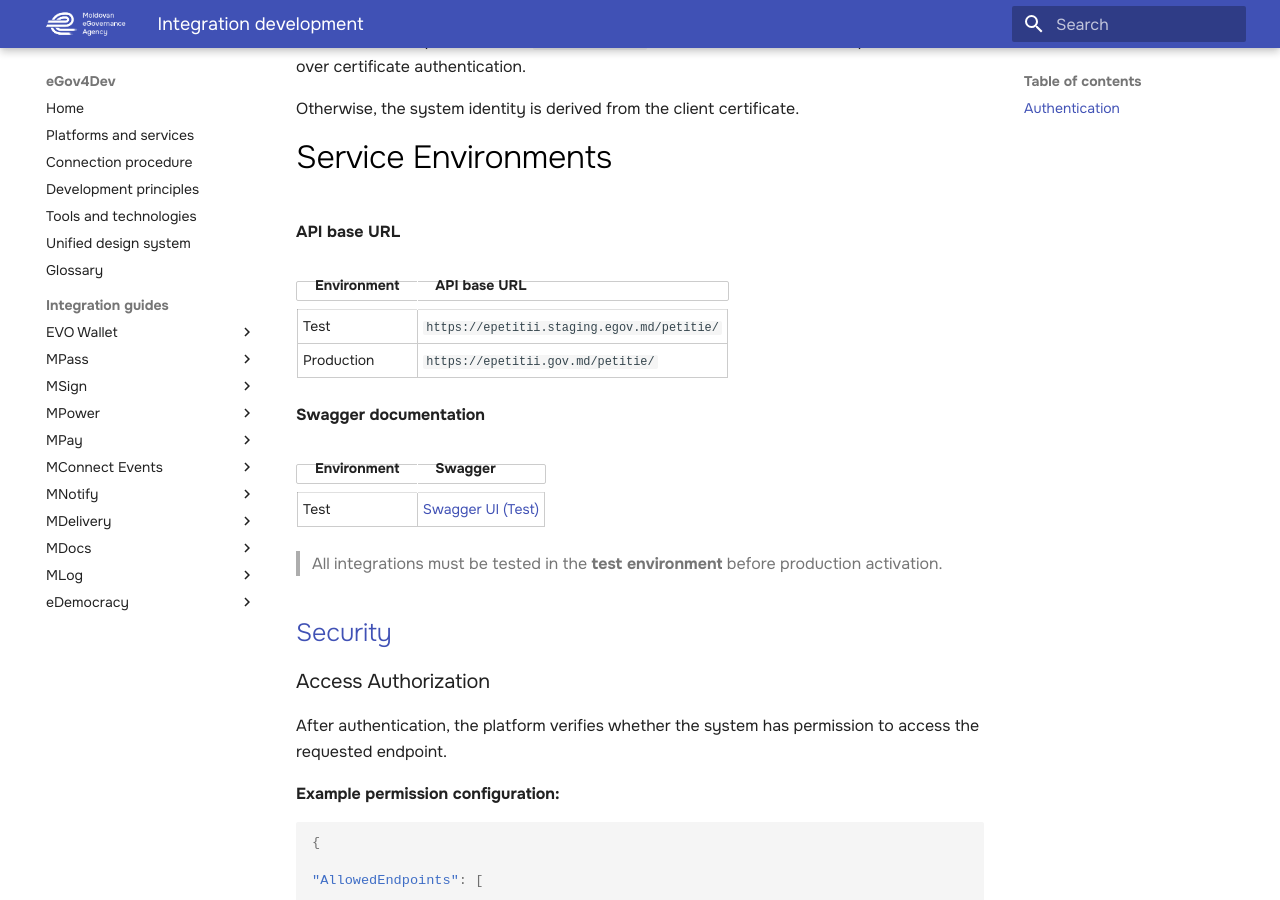
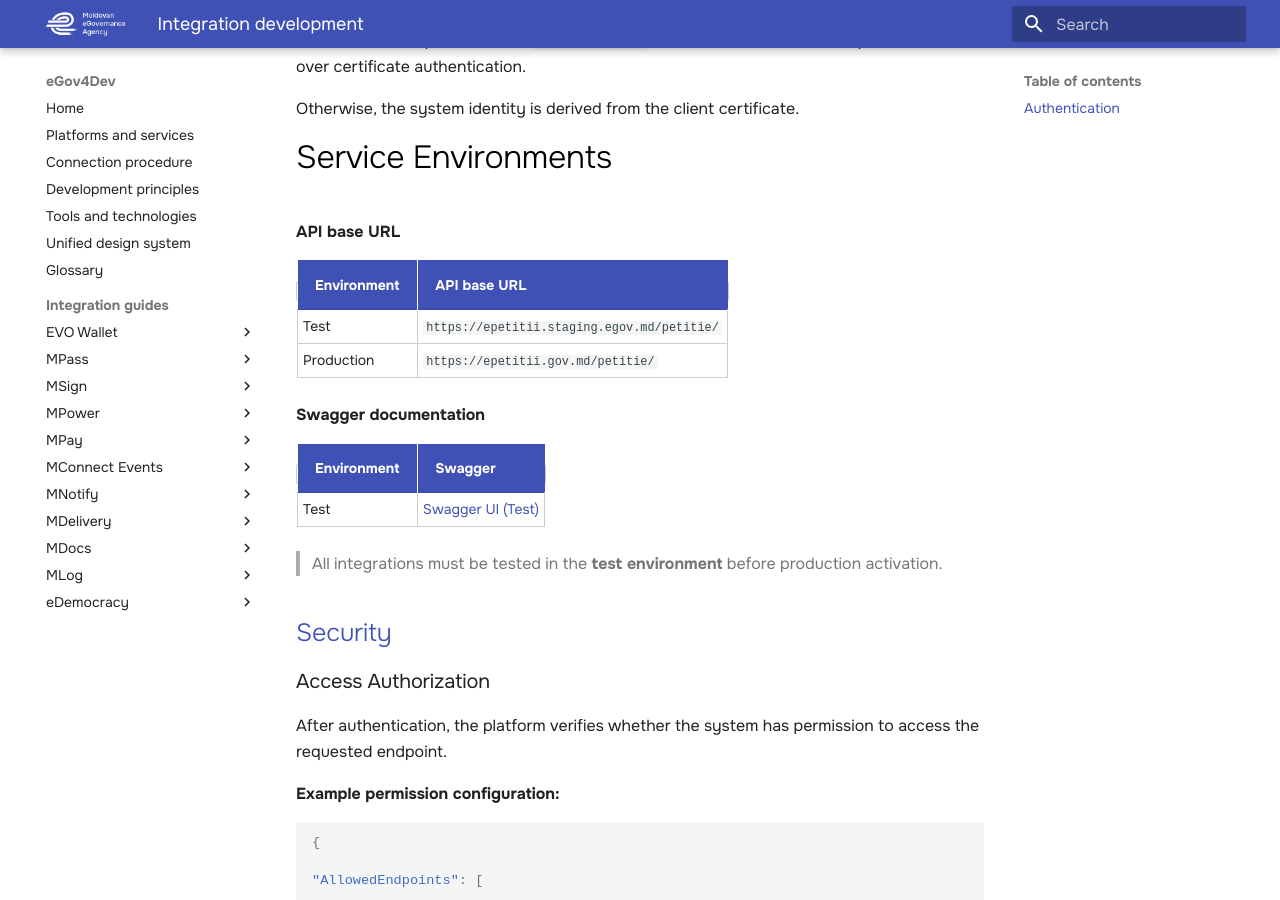
Before and after one commit to egov-moldova/egov4dev, an MkDocs documentation site: the page built from docs/guides/e-democracy/integration-development.md, in a window 1280 px wide and 900 px high, scrolled down 824 px. Built offline with MkDocs 1.6.1 and Material for MkDocs 9.7.7, drawn with Linux system fonts in a browser that asks for light colours.

Commit message:
Update tables to Markdown format in documentation

```diff
--- a/docs/guides/e-democracy/integration-development.md
+++ b/docs/guides/e-democracy/integration-development.md
@@ -38,18 +38,16 @@
 
 **API base URL**
 
-<table>
-<tr><th>Environment</th><th>API base URL</th></tr>
-<tr><td>Test</td><td><code>https://epetitii.staging.egov.md/petitie/</code></td></tr>
-<tr><td>Production</td><td><code>https://epetitii.gov.md/petitie/</code></td></tr>
-</table>
+| Environment | API base URL |
+|---|---|
+| Test | `https://epetitii.staging.egov.md/petitie/` |
+| Production | `https://epetitii.gov.md/petitie/` |
 
 **Swagger documentation**
 
-<table>
-<tr><th>Environment</th><th>Swagger</th></tr>
-<tr><td>Test</td><td><a href="https://epetitii.staging.egov.md/petitie/swagger/index.html">Swagger UI (Test)</a></td></tr>
-</table>
+| Environment | Swagger |
+|---|---|
+| Test | [Swagger UI (Test)](https://epetitii.staging.egov.md/petitie/swagger/index.html) |
 
 > All integrations must be tested in the **test environment** before production activation.
 
@@ -86,16 +84,13 @@
 
 ### Scope values
 
-<table>
-<tr><th>Scope</th><th>Description</th></tr>
-<tr><td>own-authority</td><td>Access limited to petitions assigned to the authority</td></tr>
-<tr><td>all</td><td>Access to all petitions (central integrations)</td></tr>
-</table>
+| Scope | Description |
+|---|---|
+| `own-authority` | Access limited to petitions assigned to the authority |
+| `all` | Access to all petitions (central integrations) |
 
 ## Encryption
 
 All communication with the eDemocracy API uses **TLS (HTTPS)** encryption.
 
 Unencrypted HTTP connections are not accepted.
-
----
```
